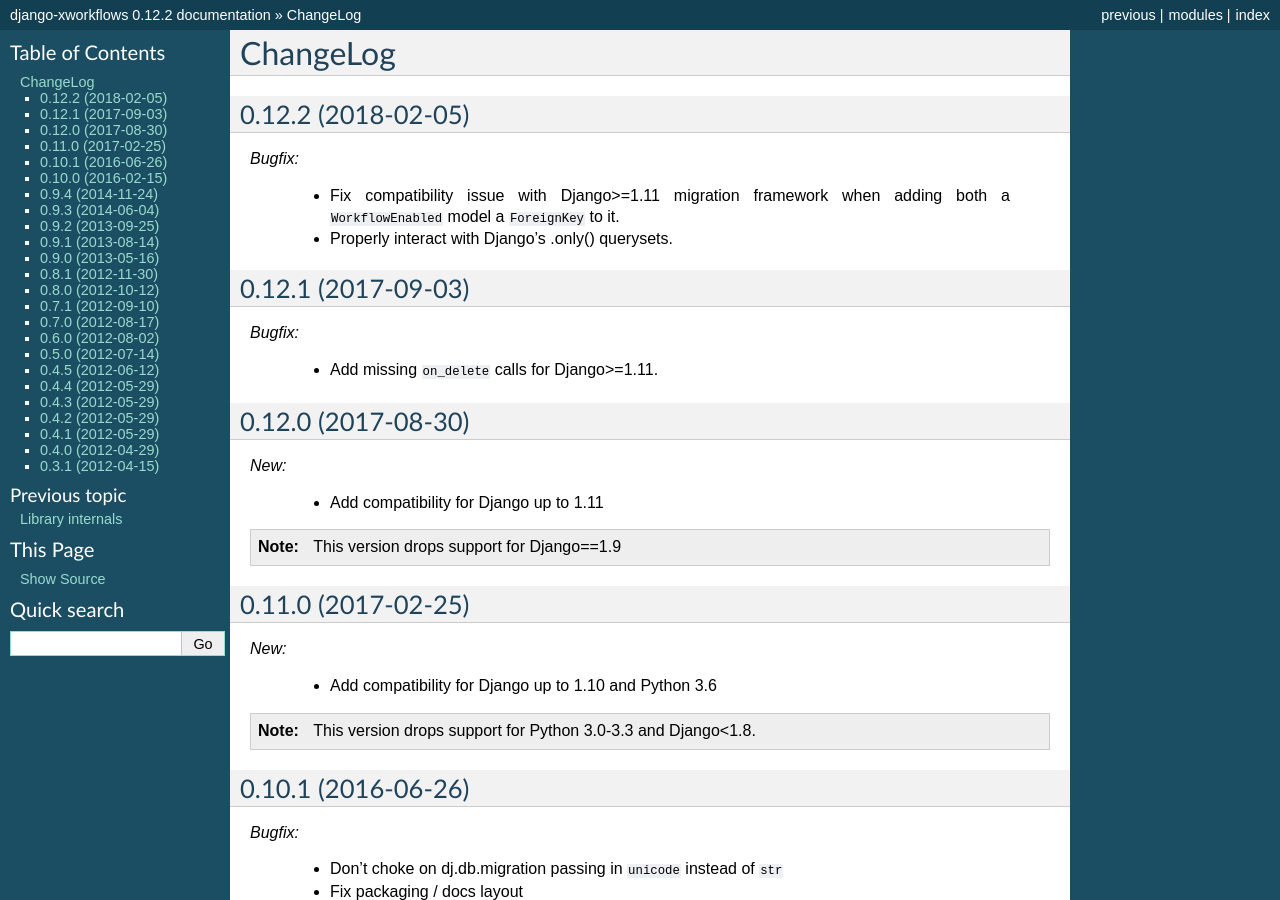
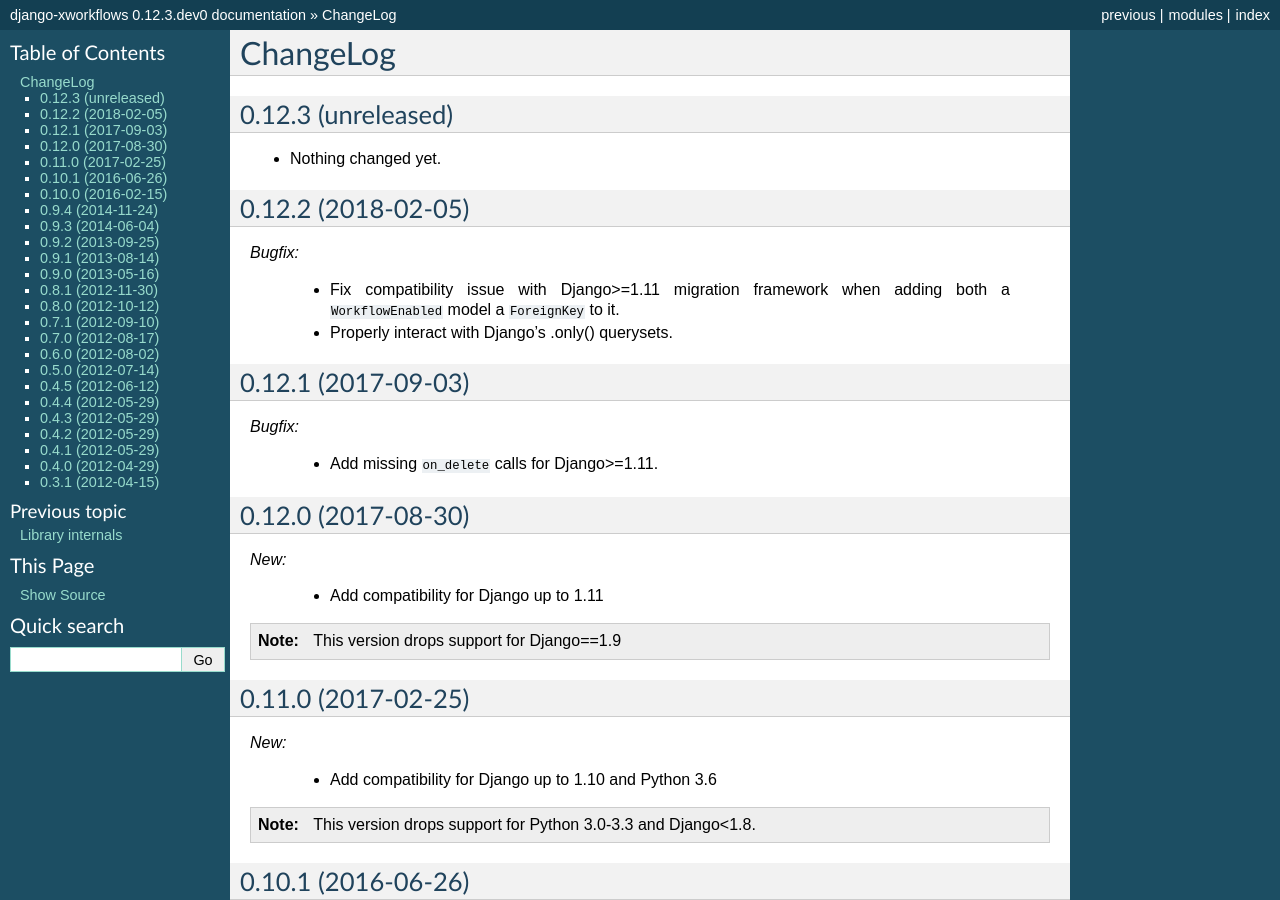
Before and after one commit to rbarrois/django_xworkflows, a Sphinx documentation site: the page built from docs/changelog.rst, in a window 1280 px wide and 900 px high. Built offline with Sphinx 7.4.7, drawn with Linux system fonts in a browser that asks for light colours; some of the changed text lies outside the part shown.

Commit message:
Back to development: 0.12.3

```diff
--- a/django_xworkflows/__init__.py
+++ b/django_xworkflows/__init__.py
@@ -2,5 +2,5 @@
 # Copyright (c) 2011-2013 Raphaël Barrois
 # This code is distributed under the two-clause BSD license.
 
-__version__ = '0.12.2'
+__version__ = '0.12.3.dev0'
 __author__ = 'Raphaël Barrois <raphael.barrois+xworkflows@polytechnique.org>'
--- a/docs/changelog.rst
+++ b/docs/changelog.rst
@@ -1,5 +1,11 @@
 ChangeLog
 =========
+
+0.12.3 (unreleased)
+-------------------
+
+- Nothing changed yet.
+
 
 0.12.2 (2018-02-05)
 -------------------
```
